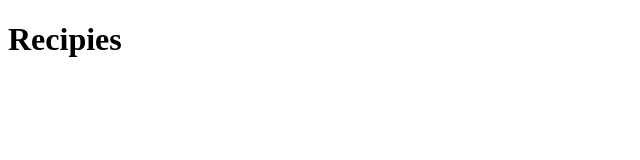
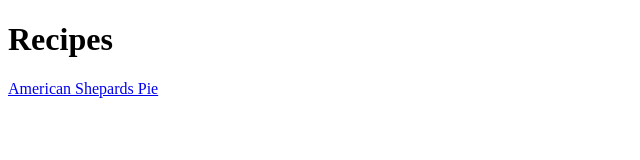
Before and after one commit to leowang801/recipes, a plain HTML site: page index.html in a window 1280 px wide. Shown: the whole page, without its empty margins (0-640 px from the left). Drawn offline with Linux system fonts and the light colour scheme.

Commit message:
Added boilerplate template to american-shepards-pie.html

```diff
--- a/index.html
+++ b/index.html
@@ -4,9 +4,11 @@
     <meta charset="UTF-8">
     <meta http-equiv="X-UA-Compatible" content="IE=edge">
     <meta name="viewport" content="width=device-width, initial-scale=1.0">
-    <title>Document</title>
+    <title>Recipes</title>
 </head>
 <body>
-    <h1>Recipies</h1>
+    <h1>Recipes</h1>
+
+    <a href="all-recipes/american-shepards-pie.html">American Shepards Pie</a>
 </body>
 </html>
```
Also changed, not shown: all-recipes/american-shepards-pie.html (+12 -0 lines).
